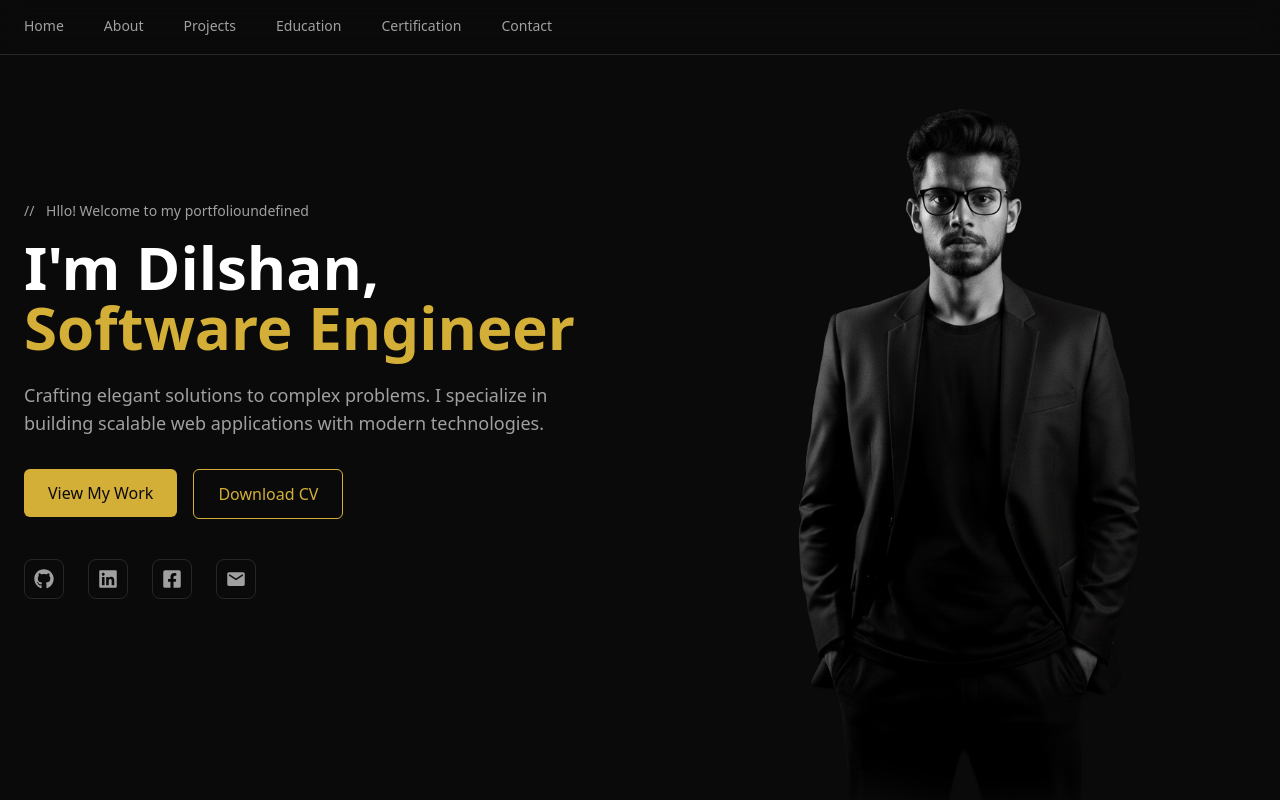
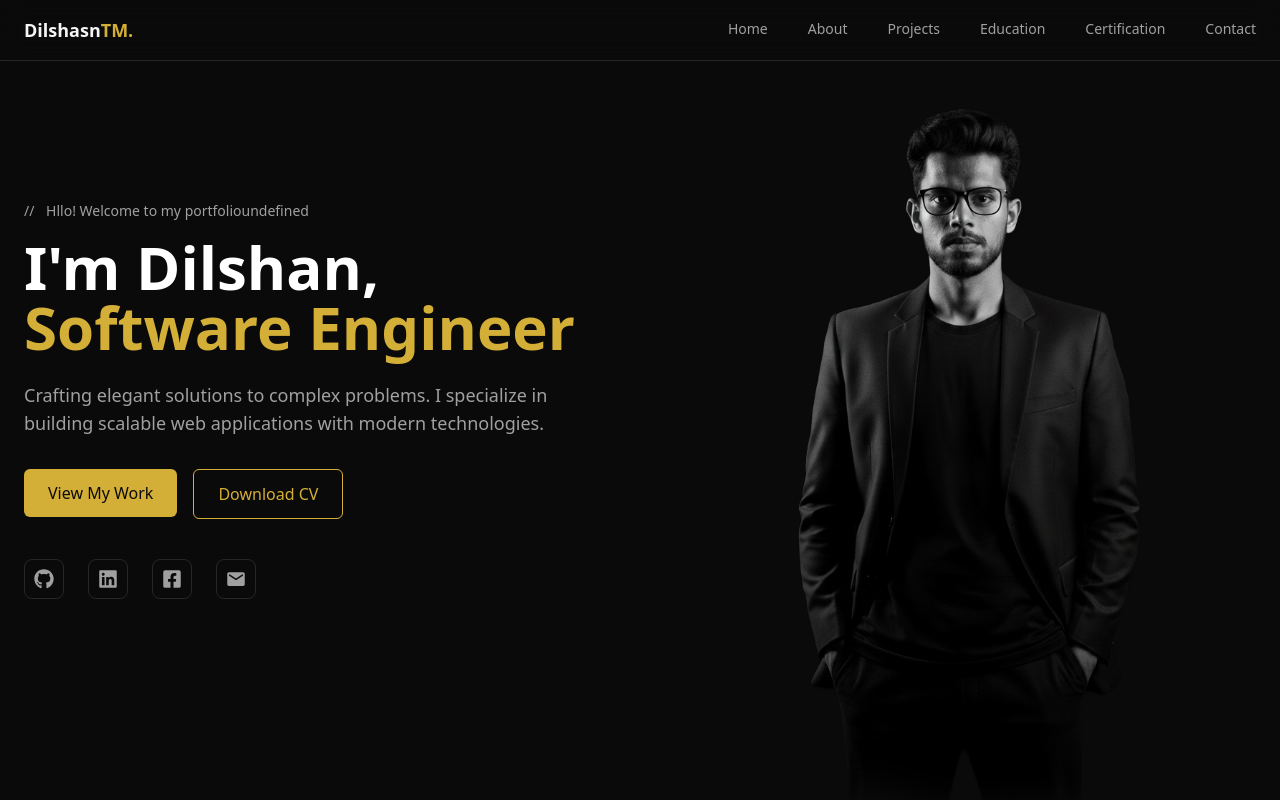
Before and after one commit to DilshanWA/Portfolio-Interface, a React (Vite) app: page / in a window 1280 px wide. Shown: the top 800 px of the page. Built offline with nearby package versions, Linux system fonts and the light colour scheme.

Commit message:
update ui 1.3

```diff
--- a/src/Components/Hero.tsx
+++ b/src/Components/Hero.tsx
@@ -21,7 +21,7 @@ export default function Hero() {
   }, [])
 
   return (
-    <section id='hero' className="min-h-screen flex items-center ">
+    <section id='home' className="min-h-screen flex items-center ">
       <div className="mt-40 md:mt-0 container mx-auto max-w-7xl px-6 grid grid-cols-1 md:grid-cols-2 gap-10 items-center">
 
         {/* LEFT CONTENT */}
--- a/src/Components/navbar.tsx
+++ b/src/Components/navbar.tsx
@@ -2,7 +2,7 @@ import React from 'react'
 
 
 const NavItems = [
-    { name: 'Home', id: '#hero' },
+    { name: 'Home', id: '#home' },
     { name: 'About', id: '#aboutme' },
     { name: 'Projects', id: '#projects' },
     { name: 'Education', id: '#education' },
@@ -17,14 +17,14 @@ export default function Navbar() {
   return (
     <div className='fixed top-0 w-full bg-background/80 backdrop-blur-md z-50 mb-8 border-b border-border'>
         <nav className='max-w-7xl mx-auto py-4 px-6 flex justify-between items-center '>
-            <a href="/" className='sr-only'>
-                <div >
+            <div >
+                <a href="/">
                     <h1 className='text-lg font-bold'>
-                      Dilshasn
-                    <span className='text-primary'>TM.</span></h1>
-                </div>
-            </a>
-
+                    Dilshasn
+                    <span className='text-primary'>TM.</span>
+                </h1>
+                </a>
+            </div>
             <div className='hidden md:flex items-center gap-10'>
                 {NavItems.map((item, index)=>(
                     <a
```
